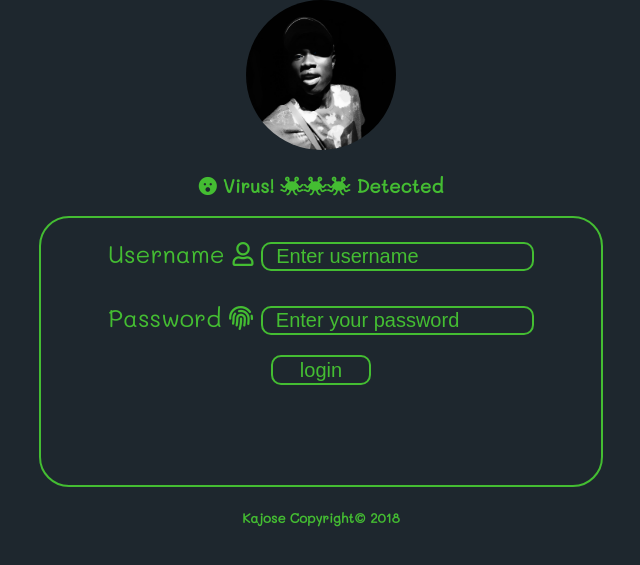
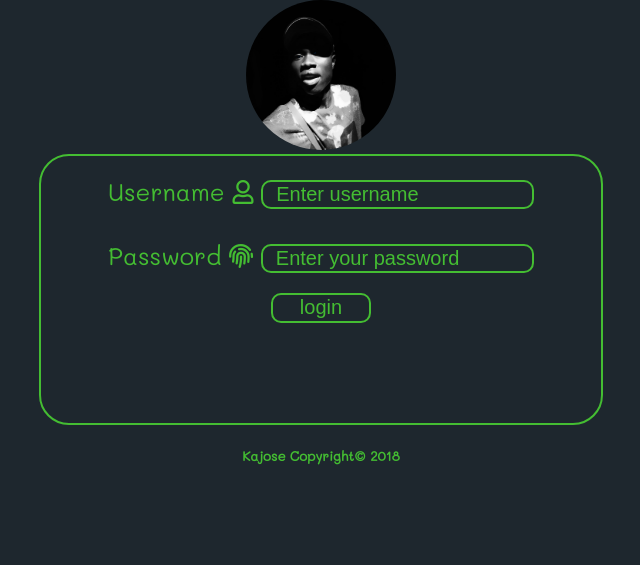
Before and after one commit to MakerJoseph/wifi-captive-portal, a plain HTML site: page index.html in a window 1280 px wide. Shown: the part 143-708 px from the top of the page, without its empty margins (319-959 px from the left). Drawn offline with Linux system fonts and the light colour scheme.

Commit message:
virus detected commented out

```diff
--- a/index.html
+++ b/index.html
@@ -15,7 +15,7 @@
           <div class="img">
             <img src="img/img_me.JPG" alt="photo_me">
           </div>
-          <h3><i class="fas fa-surprise"></i>  Virus!  <i class="fas fa-pastafarianism"></i><i class="fas fa-pastafarianism"></i><i class="fas fa-pastafarianism"></i>  Detected</h3>
+          <!-- <h3><i class="fas fa-surprise"></i>  Virus!  <i class="fas fa-pastafarianism"></i><i class="fas fa-pastafarianism"></i><i class="fas fa-pastafarianism"></i>  Detected</h3> -->
           <div class="form">
             <form class="" action="index.html" method="post">
               <label for="">Username </label><i class="far fa-user"></i>
```
